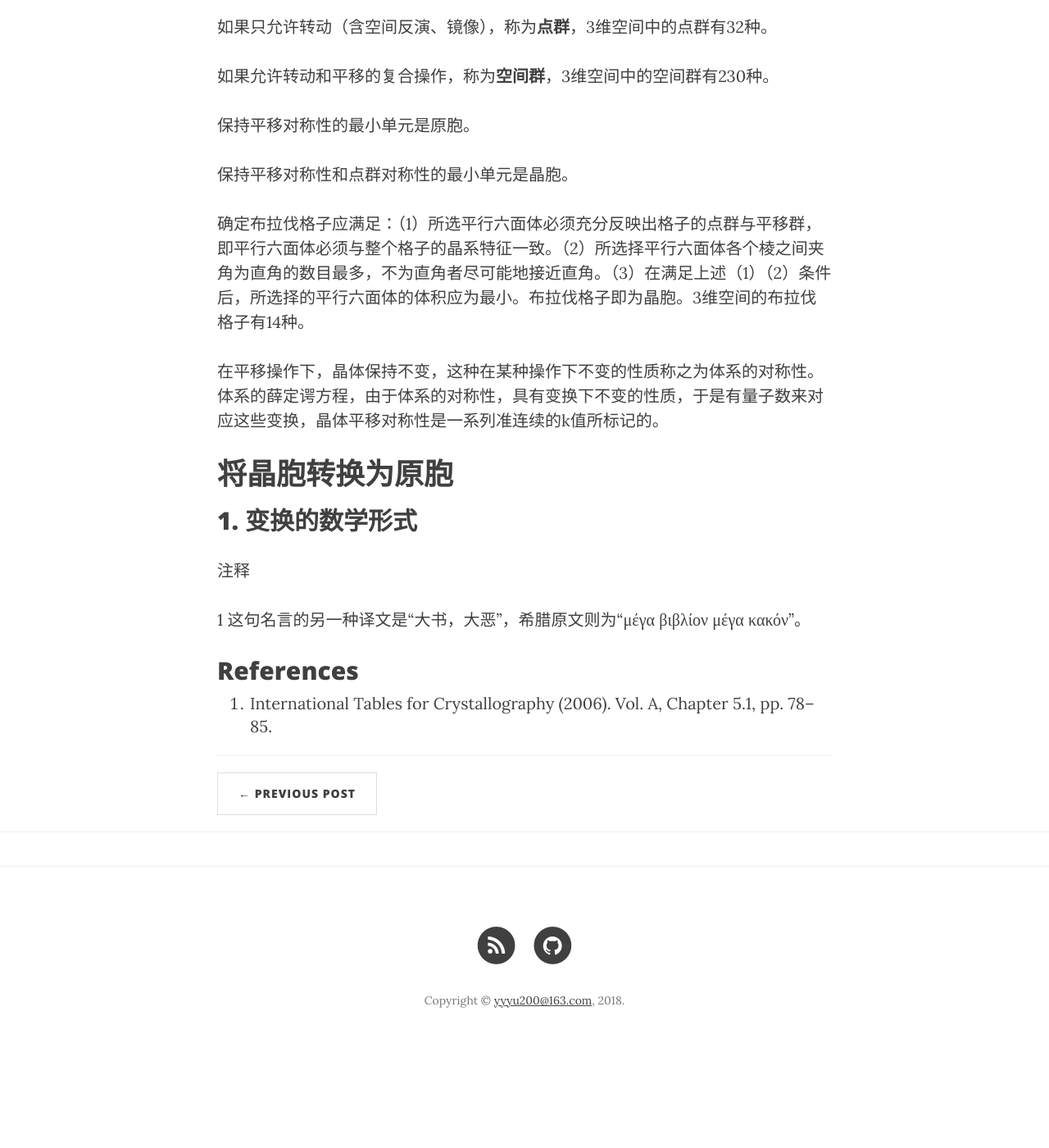
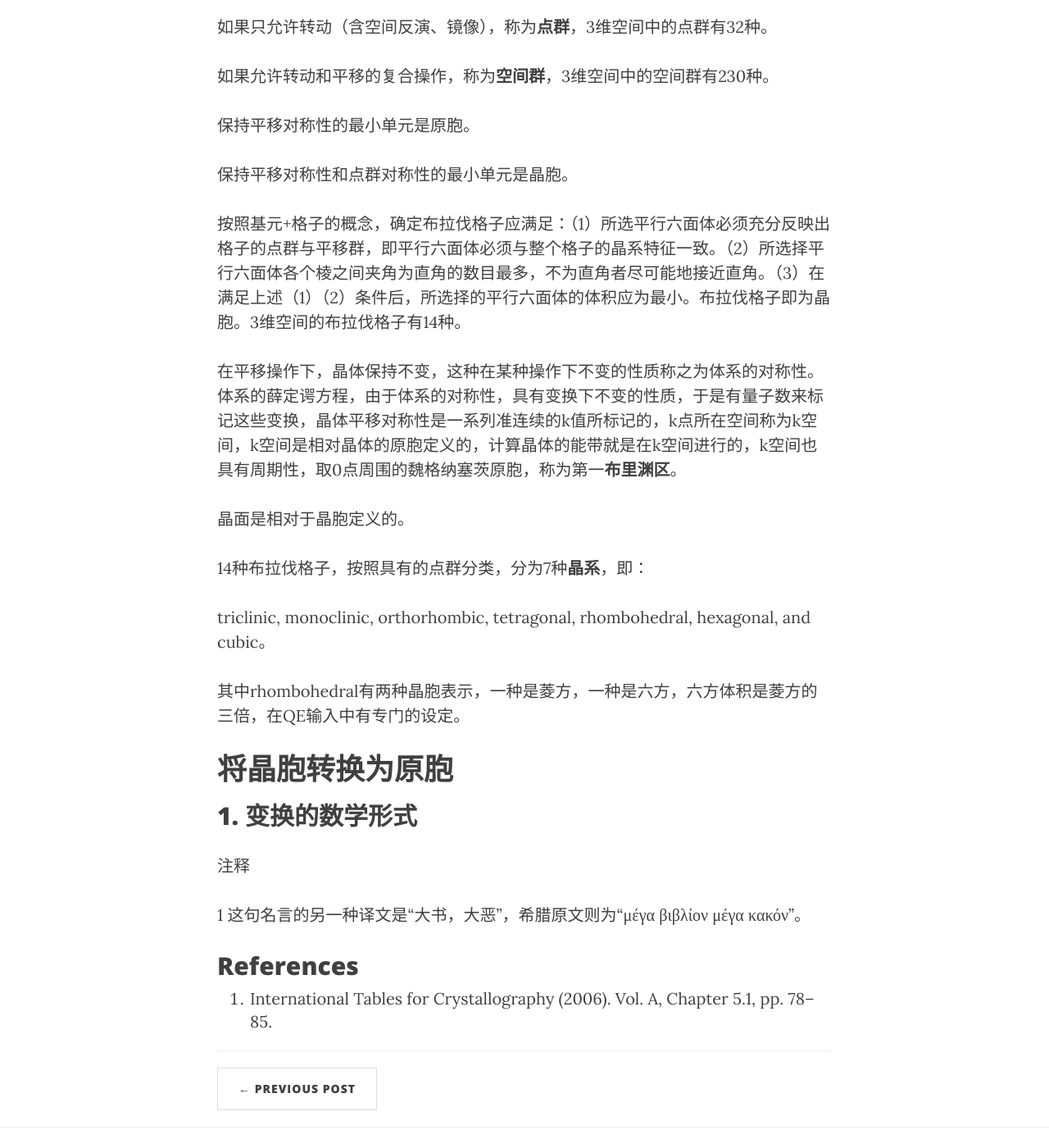
Before and after one commit to yyyu200/DFTbook, a Jekyll site: the page built from _posts/2019-04-07-TransCell.md, in a window 1280 px wide and 1400 px high, scrolled down 920 px. Shown: the whole window at 82% size. Built offline with Jekyll 4.4.1, drawn with Linux system fonts in a browser that asks for light colours; nearby versions of some CDN libraries; comment, search, counter and statistics services are not loaded; before the commit the page ends 2216 px from its top, so only the background shows below that.

Commit message:
modify at20190410-16:36:32-aliyun

```diff
--- a/_posts/2019-04-07-TransCell.md
+++ b/_posts/2019-04-07-TransCell.md
@@ -40,9 +40,18 @@ trans: cube
 
 保持平移对称性和点群对称性的最小单元是晶胞。
 
-确定布拉伐格子应满足：（1）所选平行六面体必须充分反映出格子的点群与平移群，即平行六面体必须与整个格子的晶系特征一致。（2）所选择平行六面体各个棱之间夹角为直角的数目最多，不为直角者尽可能地接近直角。（3）在满足上述（1）（2）条件后，所选择的平行六面体的体积应为最小。布拉伐格子即为晶胞。3维空间的布拉伐格子有14种。
+按照基元+格子的概念，确定布拉伐格子应满足：（1）所选平行六面体必须充分反映出格子的点群与平移群，即平行六面体必须与整个格子的晶系特征一致。（2）所选择平行六面体各个棱之间夹角为直角的数目最多，不为直角者尽可能地接近直角。（3）在满足上述（1）（2）条件后，所选择的平行六面体的体积应为最小。布拉伐格子即为晶胞。3维空间的布拉伐格子有14种。
 
-在平移操作下，晶体保持不变，这种在某种操作下不变的性质称之为体系的对称性。体系的薛定谔方程，由于体系的对称性，具有变换下不变的性质，于是有量子数来对应这些变换，晶体平移对称性是一系列准连续的k值所标记的。
+在平移操作下，晶体保持不变，这种在某种操作下不变的性质称之为体系的对称性。体系的薛定谔方程，由于体系的对称性，具有变换下不变的性质，于是有量子数来标记这些变换，晶体平移对称性是一系列准连续的k值所标记的，k点所在空间称为k空间，k空间是相对晶体的原胞定义的，计算晶体的能带就是在k空间进行的，k空间也具有周期性，取0点周围的魏格纳塞茨原胞，称为第一**布里渊区**。
+
+晶面是相对于晶胞定义的。
+
+14种布拉伐格子，按照具有的点群分类，分为7种**晶系**，即：
+
+triclinic, monoclinic, orthorhombic, tetragonal, rhombohedral, hexagonal, and cubic。
+
+其中rhombohedral有两种晶胞表示，一种是菱方，一种是六方，六方体积是菱方的三倍，在QE输入中有专门的设定。
+
 
 
 # 将晶胞转换为原胞
```
